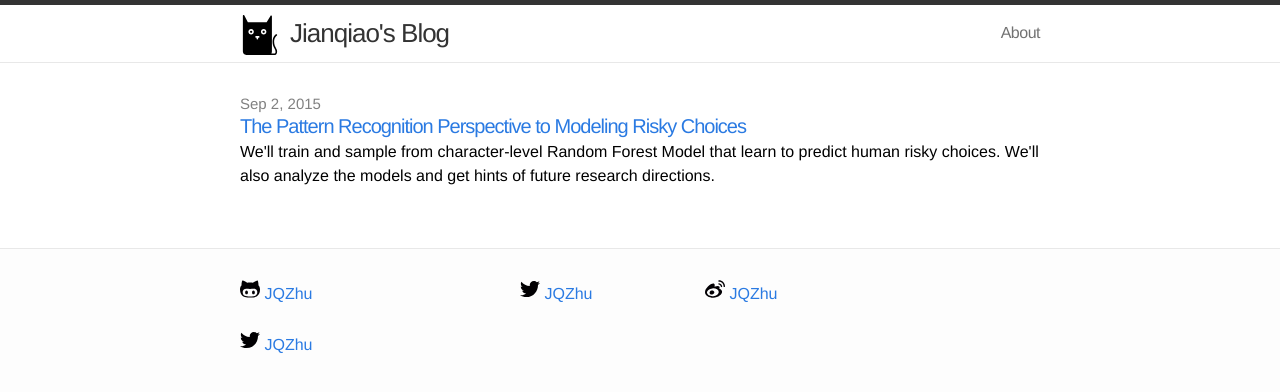
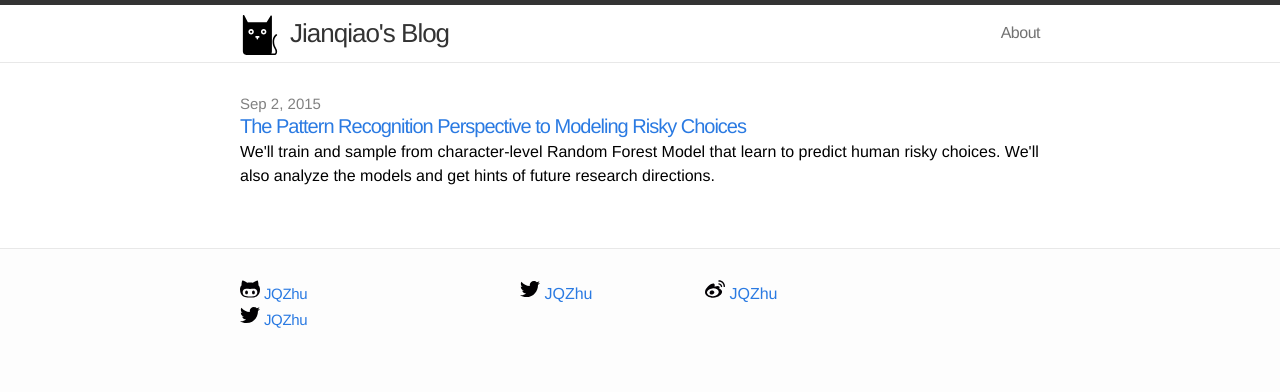
Before and after one commit to jianqiaozhu/jianqiaozhu.github.io, a Jekyll site: the page built from index.html, in a window 1280 px wide. Shown: the top 392 px of the page. Built offline with Jekyll 4.4.1, drawn with Linux system fonts in a browser that asks for light colours; Markdown is read by kramdown in place of the engine named in the settings.

Commit message:
Update footer.html

```diff
--- a/_includes/footer.html
+++ b/_includes/footer.html
@@ -6,25 +6,26 @@
 
 
     <div class="footer-col-1 column">
-        {% if site.github_username %}<ul>
+      <ul>
+        {% if site.github_username %}<li>
           <a href="https://github.com/{{ site.github_username }}">
             <span class="icon github">
               <img src="/assets/githubicon.svg" width="20">
             </span>
             <span class="username"> JQZhu </span>
           </a>
-        </ul>{% endif %}
-        <br>
+        </li>{% endif %}
 
-        {% if site.twitter_username %}<ul>
+        {% if site.twitter_username %}<li>
           <a href="https://twitter.com/{{ site.twitter_username }}">
             <span class="icon twitter">
               <img src="/assets/twittericon.svg" width="20">
             </span>
             <span class="username"> JQZhu </span>
           </a>
-        </ul>{% endif %}
+        </li>{% endif %}
 
+      </ul>
     </div>
 
 
```
